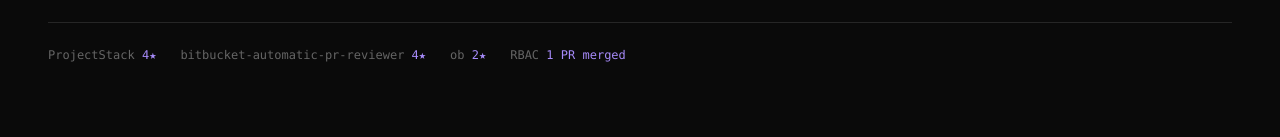
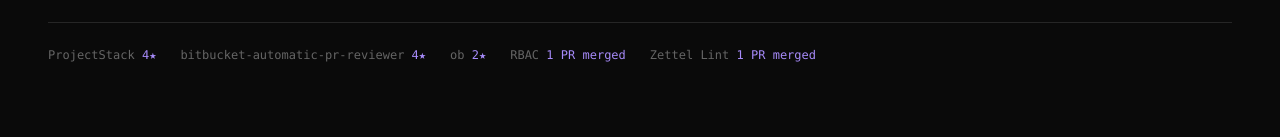
Before and after one commit to fernandoobarbosa/portfolio, a Next.js app: page / in a window 1280 px wide. Shown: the part 584-721 px from the top of the page. Built offline with nearby package versions, Linux system fonts and the light colour scheme.

Commit message:
feat: add Zettel Lint project with contributions to portfolio

```diff
--- a/content.ts
+++ b/content.ts
@@ -143,4 +143,18 @@ export const projects: Project[] = [
       },
     ],
   },
+  {
+    name: "Zettel Lint",
+    url: "https://github.com/zettel-lint/zettel-lint",
+    description:
+      "A linter/compiler for markdown-based Zettelkasten git repositories, with a focus on quality and maintainability.",
+    language: "JavaScript/TypeScript",
+    stars: 0,
+    contributions: [
+      {
+        title: "Fix greetings pipeline",
+        url: "https://github.com/zettel-lint/zettel-lint/pull/568",
+      },
+    ],
+  },
 ];
```
